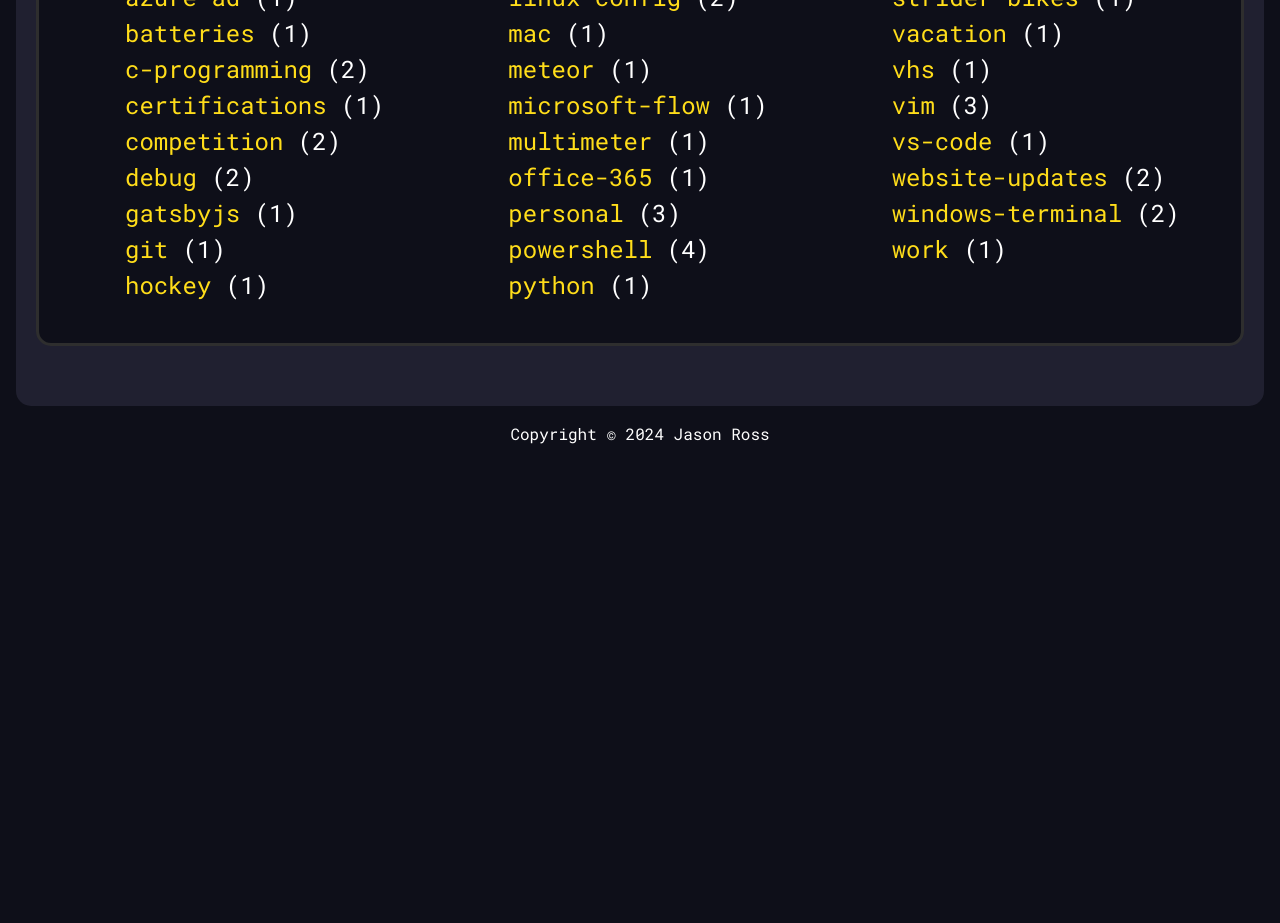
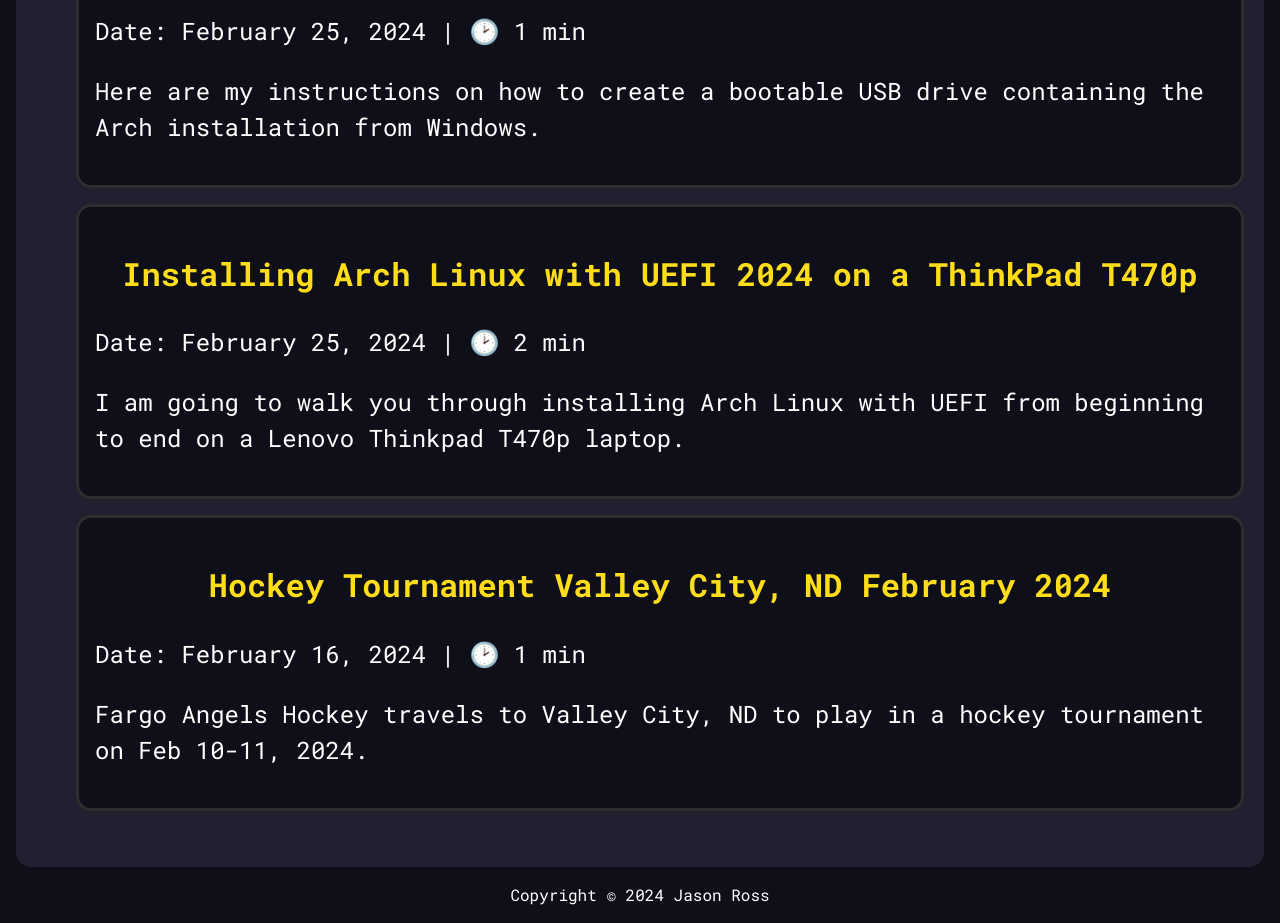
Before and after one commit to jarossnd/jason-ross-dev-v2, a Gatsby site: page / in a window 1280 px wide. Shown: the part 638-1561 px from the top of the page. Before the commit the page ends 1100 px from the top, so only its background shows below. Built offline with nearby package versions, Linux system fonts and the light colour scheme; Gatsby itself is replaced by a stand-in of ours; some packages are replaced by stand-ins of ours.

Commit message:
updated navigation and replace homepage topics with top 3 recent posts

```diff
--- a/src/components/Nav.js
+++ b/src/components/Nav.js
@@ -195,6 +195,16 @@ class Nav extends Component {
               </li>
               <li>
                 <Link
+                  to="/topics"
+                  onClick={() => {
+                    this.setState({ checked: false });
+                  }}
+                >
+                  Topics
+                </Link>
+              </li>
+              <li>
+                <Link
                   to="/uses"
                   onClick={() => {
                     this.setState({ checked: false });
@@ -211,16 +221,6 @@ class Nav extends Component {
                   }}
                 >
                   Donate
-                </Link>
-              </li>
-              <li>
-                <Link
-                  to="/links"
-                  onClick={() => {
-                    this.setState({ checked: false });
-                  }}
-                >
-                  Links
                 </Link>
               </li>
               <li>
--- a/src/pages/index.js
+++ b/src/pages/index.js
@@ -1,91 +1,51 @@
 import React from 'react';
-import PropTypes from 'prop-types';
-// Utilities
-import kebabCase from 'lodash/kebabCase';
-// Components
-import { Helmet } from 'react-helmet';
 import { Link, graphql } from 'gatsby';
 import styled from 'styled-components';
 import SEO from '../components/SEO';
 
-const TopicStyles = styled.div`
-  ul {
-    list-style-type: none;
+const RecentPostsStyles = styled.div`
 
-    -moz-column-count: 3;
-    -moz-column-gap: 20px;
-    -webkit-column-count: 3;
-    -webkit-column-gap: 20px;
-    column-count: 3;
-    column-gap: 20px;
-  }
-  ul li {
-    padding-left: 30px;
-  }
-  ul li:before {
-    margin: 0 0 0 -34px;
-    text-align: right;
-    width: 2em;
-    display: inline-block;
-    position: absolute;
-    height: 100%;
-  }
-  h2 {
-    margin: 0px;
-  }
+`;
 
-  .container {
+const PostStyles = styled.div`
 border: 3px solid var(--black);
 border-radius: 15px;
 font-size: 3rem;
 text-decoration: none;
-    margin-bottom: 20px;
+margin-bottom: 2rem;
 padding: 2rem;
 background-color: var(--blue);
+h3 {
+  margin: 0px;
+}
+.post-link {
+  text-decoration: none;
+  color: var(--yellow);
+}
+a:hover {
+  border-bottom: 3px solid var(--yellow);
+  border-color: var(--yellow);
+  border-bottom-color: var(--yellow);
+}`;
+
+const IndexPage = ({ data, location }) => {
+  const siteTitle = data.site.siteMetadata?.title || `Title`;
+  const posts = data.allMarkdownRemark.nodes;
+
+  if (posts.length === 0) {
+    return (
+      <Layout location={location} title={siteTitle}>
+        <SEO title="Technology Enthusiast" />
+
+        <p>
+          No recent posts found.
+        </p>
+      </Layout>
+    );
   }
 
-  @media screen and (max-width: 760px) {
-    .container {
-      border: 3px solid var(--black);
-      border-radius: 15px;
-      font-size: 2rem;
-      text-decoration: none;
-      margin-bottom: 10px;
-      padding: 1rem;
-      background-color: var(--blue);
-    }
-    ul {
-      column-count: 1;
-      text-align: center;
-    }
-
-    ul li {
-      padding-left: 0px;
-      position: unset;
-    }
-
-    ul li:before {
-      margin: 0 0 0 -34px;
-      text-align: right;
-      width: 2em;
-      display: inline-block;
-      position: absolute;
-      height: 100%;
-    }
-  }
-`;
-
-const TagsPage = ({
-  data: {
-    allMarkdownRemark: { group },
-    site: {
-      siteMetadata: { title },
-    },
-  },
-}) => (
-  <>
-    <SEO title="Technology Enthusiast" />
-    <div className="item1">
+  return (
+    <div location={location} title={siteTitle} className="item2">
     <h1>Welcome</h1>
         <h2>Hello, my name is Jason 👋</h2>
         <p>
@@ -98,42 +58,52 @@ const TagsPage = ({
           . I typically write about Linux, utilities, servers, web dev, and
           occasionally some off topics.
         </p>
-      <TopicStyles>
-        <div className="container">
-          <h2>Topics</h2>
-          <ul>
-            {group.map((tag) => (
-              <li key={tag.fieldValue}>
-                <Link to={`/topics/${kebabCase(tag.fieldValue)}/`}>
-                  {tag.fieldValue}</Link>
-                  {' '}
-                ({tag.totalCount})
+        <SEO title="Technology Enthusiast" />
+        <h2>Latest Posts</h2>
+        <RecentPostsStyles>
+        <ol style={{ listStyle: `none` }}>
+          {posts?.map((post) => {
+            const title = post.frontmatter.title || post.fields.slug;
+            return (
+              <li key={post.fields.slug}>
+                <article
+                  className="post-list-item"
+                  itemScope
+                  itemType="http://schema.org/Article"
+                >
+                  <PostStyles>
+                    <h2>
+                      <Link
+                        to={post.fields.slug}
+                        itemProp="url"
+                        class="post-link"
+                      >
+                        <span itemProp="headline">{title}</span>
+                      </Link>
+                    </h2>
+                    <p>Date: {post.frontmatter.date} | 🕑 {post.timeToRead} min</p>
+
+                    <section>
+                      <p
+                        dangerouslySetInnerHTML={{
+                          __html: post.frontmatter.description || post.excerpt,
+                        }}
+                        itemProp="description"
+                      />
+                    </section>
+                  </PostStyles>
+                </article>
               </li>
-            ))}
-          </ul>
+            );
+          })}
+        </ol>
+        </RecentPostsStyles>
     </div>
-      </TopicStyles>
-    </div>
-  </>
   );
-TagsPage.propTypes = {
-  data: PropTypes.shape({
-    allMarkdownRemark: PropTypes.shape({
-      group: PropTypes.arrayOf(
-        PropTypes.shape({
-          fieldValue: PropTypes.string.isRequired,
-          totalCount: PropTypes.number.isRequired,
-        }).isRequired
-      ),
-    }),
-    site: PropTypes.shape({
-      siteMetadata: PropTypes.shape({
-        title: PropTypes.string.isRequired,
-      }),
-    }),
-  }),
 };
-export default TagsPage;
+
+export default IndexPage;
+
 export const pageQuery = graphql`
   query {
     site {
@@ -141,10 +111,19 @@ export const pageQuery = graphql`
         title
       }
     }
-    allMarkdownRemark(limit: 2000) {
-      group(field: frontmatter___tags) {
-        fieldValue
-        totalCount
+    allMarkdownRemark(limit: 3, sort: { fields: [frontmatter___date], order: DESC }) {
+      nodes {
+        excerpt
+        fields {
+          slug
+        }
+        frontmatter {
+          date(formatString: "MMMM DD, YYYY")
+          title
+          description
+          tags
+        }
+        timeToRead
       }
     }
   }
```
Lines whose indentation alone changed are shown as unchanged.
